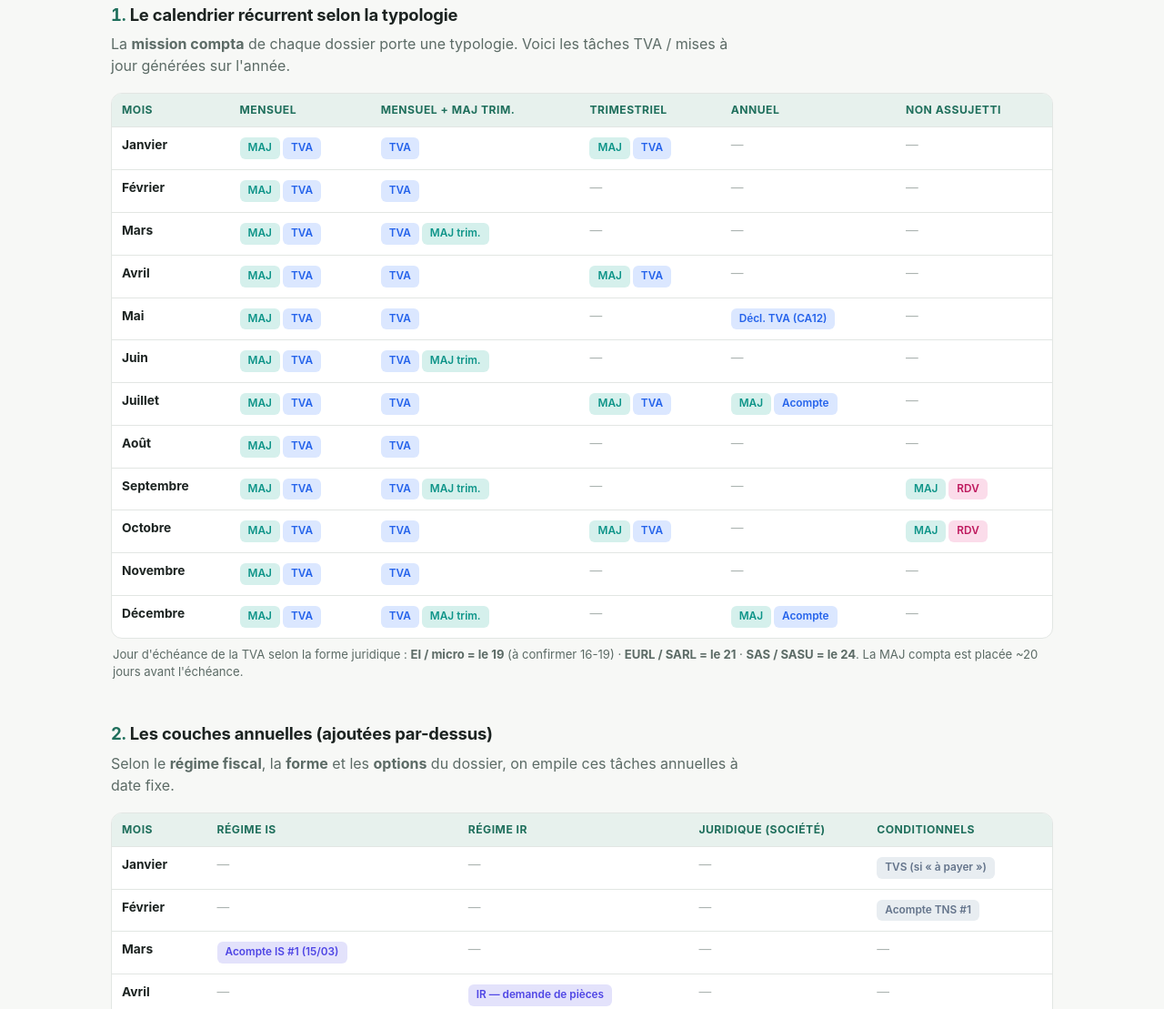
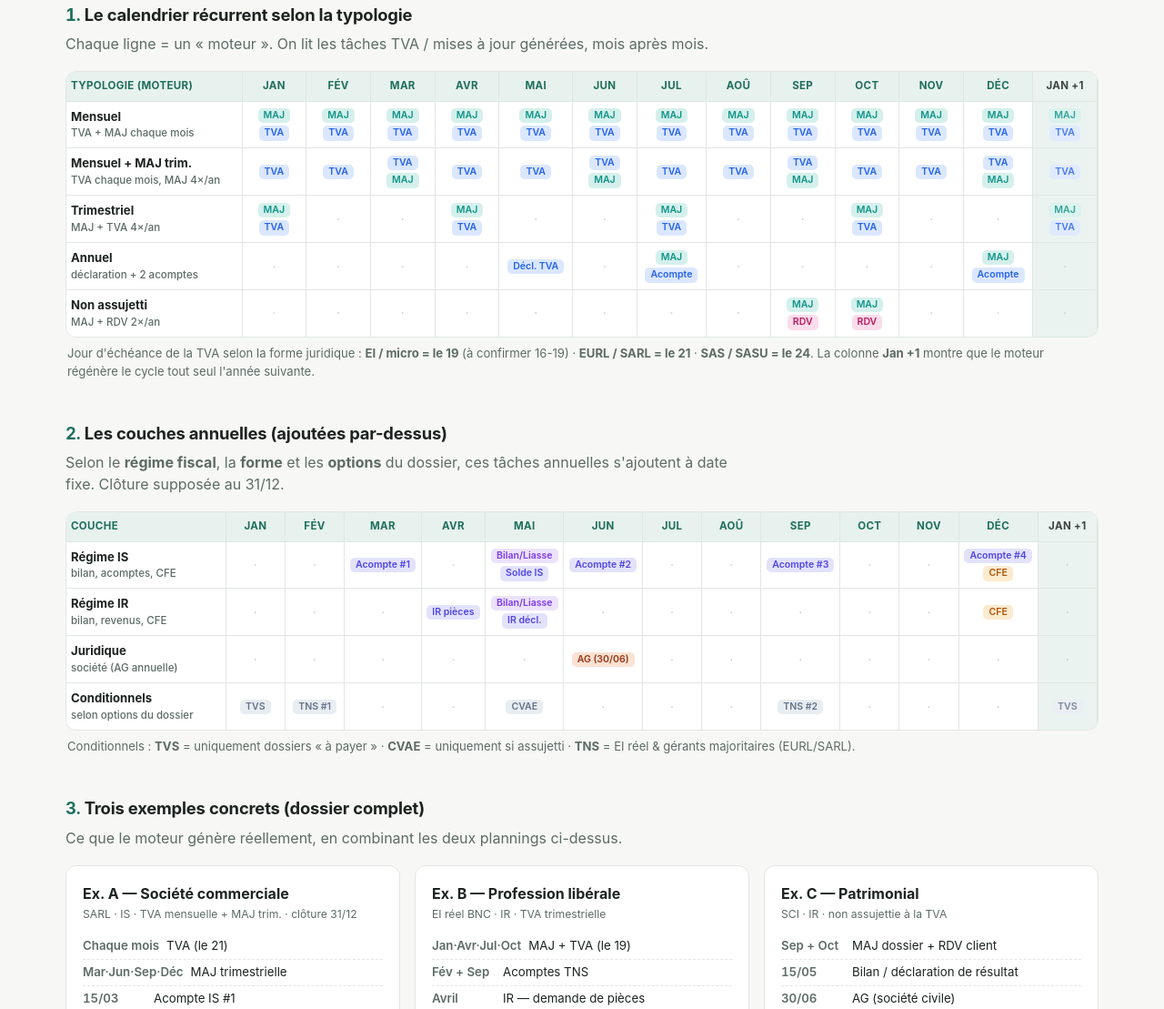
Before and after one commit to rl-akei/pb-notion-schema, a plain HTML site: page calendrier-moteur.html in a window 1280 px wide. Shown: the part 376-1485 px from the top of the page at 91% size. Drawn offline with Linux system fonts and the light colour scheme.

Commit message:
Calendrier moteur : passage en planning horizontal (mois en colonnes, janvier -> janvier N+1)
Co-Authored-By: Claude Opus 4.8 (1M context) <noreply@anthropic.com>

```diff
--- a/calendrier-moteur.html
+++ b/calendrier-moteur.html
@@ -21,7 +21,7 @@
   body{margin:0;background:var(--bg);color:var(--ink);
     font-family:-apple-system,BlinkMacSystemFont,"Segoe UI",Roboto,Helvetica,Arial,sans-serif;
     line-height:1.5;-webkit-font-smoothing:antialiased}
-  .wrap{max-width:1080px;margin:0 auto;padding:40px 22px 80px}
+  .wrap{max-width:1180px;margin:0 auto;padding:40px 22px 80px}
   header{border-left:4px solid var(--accent);padding:4px 0 4px 18px;margin-bottom:8px}
   h1{font-size:1.7rem;margin:0 0 4px;letter-spacing:-.02em}
   .sub{color:var(--muted);font-size:.95rem;margin:0}
@@ -29,7 +29,7 @@
     font-size:.72rem;padding:3px 10px;border-radius:20px;margin-top:12px;letter-spacing:.02em}
   h2{font-size:1.15rem;margin:44px 0 6px;letter-spacing:-.01em}
   h2 .n{color:var(--accent);font-variant-numeric:tabular-nums}
-  .lead{color:var(--muted);max-width:70ch;margin:0 0 18px}
+  .lead{color:var(--muted);max-width:74ch;margin:0 0 18px}
   .legend{display:flex;flex-wrap:wrap;gap:8px;margin:14px 0 6px}
   .chip{display:inline-flex;align-items:center;gap:6px;font-size:.74rem;font-weight:600;
     padding:3px 9px;border-radius:6px;white-space:nowrap}
@@ -39,14 +39,23 @@
   .c-cond{background:var(--cond-b);color:var(--cond)} .c-rdv{background:var(--rdv-b);color:var(--rdv)}
   .scroll{overflow-x:auto;-webkit-overflow-scrolling:touch;border:1px solid var(--line);
     border-radius:12px;background:var(--card)}
-  table{border-collapse:collapse;width:100%;min-width:720px;font-size:.86rem}
-  th,td{padding:9px 11px;text-align:left;vertical-align:top;border-bottom:1px solid var(--line)}
-  thead th{background:var(--accent-soft);color:var(--accent);font-size:.76rem;text-transform:uppercase;
-    letter-spacing:.04em;position:sticky;top:0}
-  tbody tr:last-child td{border-bottom:none}
-  .mois{font-weight:700;white-space:nowrap;color:var(--ink)}
-  td .chip{margin:2px 3px 2px 0}
-  .dash{color:var(--muted);opacity:.5}
+  table{border-collapse:collapse;width:100%;font-size:.86rem}
+  /* --- calendrier horizontal --- */
+  .cal{min-width:1080px}
+  .cal th,.cal td{padding:7px 5px;text-align:center;border-bottom:1px solid var(--line);
+    border-right:1px solid var(--line);vertical-align:middle}
+  .cal thead th{background:var(--accent-soft);color:var(--accent);font-size:.72rem;text-transform:uppercase;
+    letter-spacing:.03em;position:sticky;top:0;min-width:64px}
+  .cal th:first-child,.cal td:first-child{position:sticky;left:0;z-index:2;text-align:left;
+    font-weight:700;min-width:172px;background:var(--card);box-shadow:1px 0 0 var(--line)}
+  .cal thead th:first-child{z-index:3;background:var(--accent-soft)}
+  .cal tbody tr:last-child td{border-bottom:none}
+  .cal .m1{color:var(--ink);background:var(--accent-soft);opacity:.85}
+  .cal .role{display:block;font-size:.82rem}
+  .cal .role small{display:block;color:var(--muted);font-weight:500;font-size:.72rem}
+  .cal .cell{display:flex;flex-direction:column;gap:3px;align-items:center}
+  .cal .cell .chip{font-size:.66rem;padding:2px 6px;white-space:normal;line-height:1.2;border-radius:5px}
+  .dash{color:var(--muted);opacity:.35}
   .note{font-size:.82rem;color:var(--muted);margin:8px 2px 0}
   .cards{display:grid;grid-template-columns:repeat(auto-fit,minmax(300px,1fr));gap:16px;margin-top:16px}
   .card{background:var(--card);border:1px solid var(--line);border-radius:12px;padding:18px 18px 14px}
@@ -55,7 +64,7 @@
   .card ul{margin:0;padding:0;list-style:none;font-size:.83rem}
   .card li{display:flex;gap:8px;padding:4px 0;border-bottom:1px dashed var(--line)}
   .card li:last-child{border-bottom:none}
-  .card li b{min-width:62px;color:var(--muted);font-weight:600;font-variant-numeric:tabular-nums}
+  .card li b{min-width:70px;color:var(--muted);font-weight:600;font-variant-numeric:tabular-nums}
   .total{margin-top:10px;font-size:.8rem;color:var(--accent);font-weight:700}
   .valid{background:var(--card);border:1px solid var(--line);border-radius:12px;padding:6px 20px}
   .valid ol{margin:14px 0;padding-left:20px}
@@ -63,7 +72,7 @@
   .valid li b{color:var(--ink)}
   .q{color:var(--accent);font-weight:700}
   footer{margin-top:50px;padding-top:16px;border-top:1px solid var(--line);color:var(--muted);font-size:.8rem}
-  @media print{ body{background:#fff} .scroll{overflow:visible} table{min-width:0} .wrap{padding:0} }
+  @media print{ body{background:#fff} .scroll{overflow:visible} .cal{min-width:0;font-size:.7rem} .wrap{padding:0} }
 </style>
 </head>
 <body>
@@ -78,8 +87,9 @@
   <p class="lead" style="margin-top:22px">
     Le système génère automatiquement les tâches d'un dossier à partir de 4 informations :
     la <b>typologie</b> de la mission compta, le <b>régime fiscal</b> (IS/IR), la <b>forme juridique</b>
-    et quelques <b>options</b> (TVS, CVAE, TNS). Ce document montre, mois par mois, ce que chaque « moteur »
-    produit. Merci de vérifier que ça colle à la réalité du cabinet et de trancher les points en fin de page.
+    et quelques <b>options</b> (TVS, CVAE, TNS). Ce planning se lit de gauche à droite, de janvier à janvier
+    de l'année suivante (la dernière colonne montre que le cycle <b>repart automatiquement</b>).
+    Merci de vérifier que ça colle à la réalité du cabinet et de trancher les points en fin de page.
   </p>
 
   <div class="legend">
@@ -94,53 +104,179 @@
   </div>
 
   <h2><span class="n">1.</span> Le calendrier récurrent selon la typologie</h2>
-  <p class="lead">La <b>mission compta</b> de chaque dossier porte une typologie. Voici les tâches TVA / mises à jour générées sur l'année.</p>
+  <p class="lead">Chaque ligne = un « moteur ». On lit les tâches TVA / mises à jour générées, mois après mois.</p>
   <div class="scroll">
-  <table>
+  <table class="cal">
     <thead><tr>
-      <th>Mois</th><th>Mensuel</th><th>Mensuel + MAJ trim.</th><th>Trimestriel</th><th>Annuel</th><th>Non assujetti</th>
+      <th>Typologie (moteur)</th>
+      <th>Jan</th><th>Fév</th><th>Mar</th><th>Avr</th><th>Mai</th><th>Jun</th><th>Jul</th><th>Aoû</th><th>Sep</th><th>Oct</th><th>Nov</th><th>Déc</th><th class="m1">Jan +1</th>
     </tr></thead>
     <tbody>
-      <tr><td class="mois">Janvier</td><td><span class="chip c-maj">MAJ</span><span class="chip c-tva">TVA</span></td><td><span class="chip c-tva">TVA</span></td><td><span class="chip c-maj">MAJ</span><span class="chip c-tva">TVA</span></td><td><span class="dash">—</span></td><td><span class="dash">—</span></td></tr>
-      <tr><td class="mois">Février</td><td><span class="chip c-maj">MAJ</span><span class="chip c-tva">TVA</span></td><td><span class="chip c-tva">TVA</span></td><td><span class="dash">—</span></td><td><span class="dash">—</span></td><td><span class="dash">—</span></td></tr>
-      <tr><td class="mois">Mars</td><td><span class="chip c-maj">MAJ</span><span class="chip c-tva">TVA</span></td><td><span class="chip c-tva">TVA</span><span class="chip c-maj">MAJ trim.</span></td><td><span class="dash">—</span></td><td><span class="dash">—</span></td><td><span class="dash">—</span></td></tr>
-      <tr><td class="mois">Avril</td><td><span class="chip c-maj">MAJ</span><span class="chip c-tva">TVA</span></td><td><span class="chip c-tva">TVA</span></td><td><span class="chip c-maj">MAJ</span><span class="chip c-tva">TVA</span></td><td><span class="dash">—</span></td><td><span class="dash">—</span></td></tr>
-      <tr><td class="mois">Mai</td><td><span class="chip c-maj">MAJ</span><span class="chip c-tva">TVA</span></td><td><span class="chip c-tva">TVA</span></td><td><span class="dash">—</span></td><td><span class="chip c-tva">Décl. TVA (CA12)</span></td><td><span class="dash">—</span></td></tr>
-      <tr><td class="mois">Juin</td><td><span class="chip c-maj">MAJ</span><span class="chip c-tva">TVA</span></td><td><span class="chip c-tva">TVA</span><span class="chip c-maj">MAJ trim.</span></td><td><span class="dash">—</span></td><td><span class="dash">—</span></td><td><span class="dash">—</span></td></tr>
-      <tr><td class="mois">Juillet</td><td><span class="chip c-maj">MAJ</span><span class="chip c-tva">TVA</span></td><td><span class="chip c-tva">TVA</span></td><td><span class="chip c-maj">MAJ</span><span class="chip c-tva">TVA</span></td><td><span class="chip c-maj">MAJ</span><span class="chip c-tva">Acompte</span></td><td><span class="dash">—</span></td></tr>
-      <tr><td class="mois">Août</td><td><span class="chip c-maj">MAJ</span><span class="chip c-tva">TVA</span></td><td><span class="chip c-tva">TVA</span></td><td><span class="dash">—</span></td><td><span class="dash">—</span></td><td><span class="dash">—</span></td></tr>
-      <tr><td class="mois">Septembre</td><td><span class="chip c-maj">MAJ</span><span class="chip c-tva">TVA</span></td><td><span class="chip c-tva">TVA</span><span class="chip c-maj">MAJ trim.</span></td><td><span class="dash">—</span></td><td><span class="dash">—</span></td><td><span class="chip c-maj">MAJ</span><span class="chip c-rdv">RDV</span></td></tr>
-      <tr><td class="mois">Octobre</td><td><span class="chip c-maj">MAJ</span><span class="chip c-tva">TVA</span></td><td><span class="chip c-tva">TVA</span></td><td><span class="chip c-maj">MAJ</span><span class="chip c-tva">TVA</span></td><td><span class="dash">—</span></td><td><span class="chip c-maj">MAJ</span><span class="chip c-rdv">RDV</span></td></tr>
-      <tr><td class="mois">Novembre</td><td><span class="chip c-maj">MAJ</span><span class="chip c-tva">TVA</span></td><td><span class="chip c-tva">TVA</span></td><td><span class="dash">—</span></td><td><span class="dash">—</span></td><td><span class="dash">—</span></td></tr>
-      <tr><td class="mois">Décembre</td><td><span class="chip c-maj">MAJ</span><span class="chip c-tva">TVA</span></td><td><span class="chip c-tva">TVA</span><span class="chip c-maj">MAJ trim.</span></td><td><span class="dash">—</span></td><td><span class="chip c-maj">MAJ</span><span class="chip c-tva">Acompte</span></td><td><span class="dash">—</span></td></tr>
+      <tr>
+        <td><span class="role">Mensuel<small>TVA + MAJ chaque mois</small></span></td>
+        <td><div class="cell"><span class="chip c-maj">MAJ</span><span class="chip c-tva">TVA</span></div></td>
+        <td><div class="cell"><span class="chip c-maj">MAJ</span><span class="chip c-tva">TVA</span></div></td>
+        <td><div class="cell"><span class="chip c-maj">MAJ</span><span class="chip c-tva">TVA</span></div></td>
+        <td><div class="cell"><span class="chip c-maj">MAJ</span><span class="chip c-tva">TVA</span></div></td>
+        <td><div class="cell"><span class="chip c-maj">MAJ</span><span class="chip c-tva">TVA</span></div></td>
+        <td><div class="cell"><span class="chip c-maj">MAJ</span><span class="chip c-tva">TVA</span></div></td>
+        <td><div class="cell"><span class="chip c-maj">MAJ</span><span class="chip c-tva">TVA</span></div></td>
+        <td><div class="cell"><span class="chip c-maj">MAJ</span><span class="chip c-tva">TVA</span></div></td>
+        <td><div class="cell"><span class="chip c-maj">MAJ</span><span class="chip c-tva">TVA</span></div></td>
+        <td><div class="cell"><span class="chip c-maj">MAJ</span><span class="chip c-tva">TVA</span></div></td>
+        <td><div class="cell"><span class="chip c-maj">MAJ</span><span class="chip c-tva">TVA</span></div></td>
+        <td><div class="cell"><span class="chip c-maj">MAJ</span><span class="chip c-tva">TVA</span></div></td>
+        <td class="m1"><div class="cell"><span class="chip c-maj">MAJ</span><span class="chip c-tva">TVA</span></div></td>
+      </tr>
+      <tr>
+        <td><span class="role">Mensuel + MAJ trim.<small>TVA chaque mois, MAJ 4×/an</small></span></td>
+        <td><div class="cell"><span class="chip c-tva">TVA</span></div></td>
+        <td><div class="cell"><span class="chip c-tva">TVA</span></div></td>
+        <td><div class="cell"><span class="chip c-tva">TVA</span><span class="chip c-maj">MAJ</span></div></td>
+        <td><div class="cell"><span class="chip c-tva">TVA</span></div></td>
+        <td><div class="cell"><span class="chip c-tva">TVA</span></div></td>
+        <td><div class="cell"><span class="chip c-tva">TVA</span><span class="chip c-maj">MAJ</span></div></td>
+        <td><div class="cell"><span class="chip c-tva">TVA</span></div></td>
+        <td><div class="cell"><span class="chip c-tva">TVA</span></div></td>
+        <td><div class="cell"><span class="chip c-tva">TVA</span><span class="chip c-maj">MAJ</span></div></td>
+        <td><div class="cell"><span class="chip c-tva">TVA</span></div></td>
+        <td><div class="cell"><span class="chip c-tva">TVA</span></div></td>
+        <td><div class="cell"><span class="chip c-tva">TVA</span><span class="chip c-maj">MAJ</span></div></td>
+        <td class="m1"><div class="cell"><span class="chip c-tva">TVA</span></div></td>
+      </tr>
+      <tr>
+        <td><span class="role">Trimestriel<small>MAJ + TVA 4×/an</small></span></td>
+        <td><div class="cell"><span class="chip c-maj">MAJ</span><span class="chip c-tva">TVA</span></div></td>
+        <td><span class="dash">·</span></td>
+        <td><span class="dash">·</span></td>
+        <td><div class="cell"><span class="chip c-maj">MAJ</span><span class="chip c-tva">TVA</span></div></td>
+        <td><span class="dash">·</span></td>
+        <td><span class="dash">·</span></td>
+        <td><div class="cell"><span class="chip c-maj">MAJ</span><span class="chip c-tva">TVA</span></div></td>
+        <td><span class="dash">·</span></td>
+        <td><span class="dash">·</span></td>
+        <td><div class="cell"><span class="chip c-maj">MAJ</span><span class="chip c-tva">TVA</span></div></td>
+        <td><span class="dash">·</span></td>
+        <td><span class="dash">·</span></td>
+        <td class="m1"><div class="cell"><span class="chip c-maj">MAJ</span><span class="chip c-tva">TVA</span></div></td>
+      </tr>
+      <tr>
+        <td><span class="role">Annuel<small>déclaration + 2 acomptes</small></span></td>
+        <td><span class="dash">·</span></td>
+        <td><span class="dash">·</span></td>
+        <td><span class="dash">·</span></td>
+        <td><span class="dash">·</span></td>
+        <td><div class="cell"><span class="chip c-tva">Décl. TVA</span></div></td>
+        <td><span class="dash">·</span></td>
+        <td><div class="cell"><span class="chip c-maj">MAJ</span><span class="chip c-tva">Acompte</span></div></td>
+        <td><span class="dash">·</span></td>
+        <td><span class="dash">·</span></td>
+        <td><span class="dash">·</span></td>
+        <td><span class="dash">·</span></td>
+        <td><div class="cell"><span class="chip c-maj">MAJ</span><span class="chip c-tva">Acompte</span></div></td>
+        <td class="m1"><span class="dash">·</span></td>
+      </tr>
+      <tr>
+        <td><span class="role">Non assujetti<small>MAJ + RDV 2×/an</small></span></td>
+        <td><span class="dash">·</span></td>
+        <td><span class="dash">·</span></td>
+        <td><span class="dash">·</span></td>
+        <td><span class="dash">·</span></td>
+        <td><span class="dash">·</span></td>
+        <td><span class="dash">·</span></td>
+        <td><span class="dash">·</span></td>
+        <td><span class="dash">·</span></td>
+        <td><div class="cell"><span class="chip c-maj">MAJ</span><span class="chip c-rdv">RDV</span></div></td>
+        <td><div class="cell"><span class="chip c-maj">MAJ</span><span class="chip c-rdv">RDV</span></div></td>
+        <td><span class="dash">·</span></td>
+        <td><span class="dash">·</span></td>
+        <td class="m1"><span class="dash">·</span></td>
+      </tr>
     </tbody>
   </table>
   </div>
-  <p class="note">Jour d'échéance de la TVA selon la forme juridique : <b>EI / micro = le 19</b> (à confirmer 16-19) · <b>EURL / SARL = le 21</b> · <b>SAS / SASU = le 24</b>. La MAJ compta est placée ~20 jours avant l'échéance.</p>
+  <p class="note">Jour d'échéance de la TVA selon la forme juridique : <b>EI / micro = le 19</b> (à confirmer 16-19) · <b>EURL / SARL = le 21</b> · <b>SAS / SASU = le 24</b>. La colonne <b>Jan +1</b> montre que le moteur régénère le cycle tout seul l'année suivante.</p>
 
   <h2><span class="n">2.</span> Les couches annuelles (ajoutées par-dessus)</h2>
-  <p class="lead">Selon le <b>régime fiscal</b>, la <b>forme</b> et les <b>options</b> du dossier, on empile ces tâches annuelles à date fixe.</p>
+  <p class="lead">Selon le <b>régime fiscal</b>, la <b>forme</b> et les <b>options</b> du dossier, ces tâches annuelles s'ajoutent à date fixe. Clôture supposée au 31/12.</p>
   <div class="scroll">
-  <table>
+  <table class="cal">
     <thead><tr>
-      <th>Mois</th><th>Régime IS</th><th>Régime IR</th><th>Juridique (société)</th><th>Conditionnels</th>
+      <th>Couche</th>
+      <th>Jan</th><th>Fév</th><th>Mar</th><th>Avr</th><th>Mai</th><th>Jun</th><th>Jul</th><th>Aoû</th><th>Sep</th><th>Oct</th><th>Nov</th><th>Déc</th><th class="m1">Jan +1</th>
     </tr></thead>
     <tbody>
-      <tr><td class="mois">Janvier</td><td><span class="dash">—</span></td><td><span class="dash">—</span></td><td><span class="dash">—</span></td><td><span class="chip c-cond">TVS (si « à payer »)</span></td></tr>
-      <tr><td class="mois">Février</td><td><span class="dash">—</span></td><td><span class="dash">—</span></td><td><span class="dash">—</span></td><td><span class="chip c-cond">Acompte TNS #1</span></td></tr>
-      <tr><td class="mois">Mars</td><td><span class="chip c-is">Acompte IS #1 (15/03)</span></td><td><span class="dash">—</span></td><td><span class="dash">—</span></td><td><span class="dash">—</span></td></tr>
-      <tr><td class="mois">Avril</td><td><span class="dash">—</span></td><td><span class="chip c-is">IR — demande de pièces</span></td><td><span class="dash">—</span></td><td><span class="dash">—</span></td></tr>
-      <tr><td class="mois">Mai</td><td><span class="chip c-bilan">Bilan / Liasse (15/05)</span><span class="chip c-is">Solde IS</span></td><td><span class="chip c-bilan">Bilan / Liasse</span><span class="chip c-is">IR — déclaration</span></td><td><span class="dash">—</span></td><td><span class="chip c-cond">CVAE (18/05, si assujetti)</span></td></tr>
-      <tr><td class="mois">Juin</td><td><span class="chip c-is">Acompte IS #2 (15/06)</span></td><td><span class="dash">—</span></td><td><span class="chip c-ag">AG approbation (30/06)</span></td><td><span class="dash">—</span></td></tr>
-      <tr><td class="mois">Septembre</td><td><span class="chip c-is">Acompte IS #3 (15/09)</span></td><td><span class="dash">—</span></td><td><span class="dash">—</span></td><td><span class="chip c-cond">Acompte TNS #2</span></td></tr>
-      <tr><td class="mois">Décembre</td><td><span class="chip c-is">Acompte IS #4 (15/12)</span><span class="chip c-cfe">CFE (15/12)</span></td><td><span class="chip c-cfe">CFE (15/12)</span></td><td><span class="dash">—</span></td><td><span class="dash">—</span></td></tr>
+      <tr>
+        <td><span class="role">Régime IS<small>bilan, acomptes, CFE</small></span></td>
+        <td><span class="dash">·</span></td>
+        <td><span class="dash">·</span></td>
+        <td><div class="cell"><span class="chip c-is">Acompte #1</span></div></td>
+        <td><span class="dash">·</span></td>
+        <td><div class="cell"><span class="chip c-bilan">Bilan/Liasse</span><span class="chip c-is">Solde IS</span></div></td>
+        <td><div class="cell"><span class="chip c-is">Acompte #2</span></div></td>
+        <td><span class="dash">·</span></td>
+        <td><span class="dash">·</span></td>
+        <td><div class="cell"><span class="chip c-is">Acompte #3</span></div></td>
+        <td><span class="dash">·</span></td>
+        <td><span class="dash">·</span></td>
+        <td><div class="cell"><span class="chip c-is">Acompte #4</span><span class="chip c-cfe">CFE</span></div></td>
+        <td class="m1"><span class="dash">·</span></td>
+      </tr>
+      <tr>
+        <td><span class="role">Régime IR<small>bilan, revenus, CFE</small></span></td>
+        <td><span class="dash">·</span></td>
+        <td><span class="dash">·</span></td>
+        <td><span class="dash">·</span></td>
+        <td><div class="cell"><span class="chip c-is">IR pièces</span></div></td>
+        <td><div class="cell"><span class="chip c-bilan">Bilan/Liasse</span><span class="chip c-is">IR décl.</span></div></td>
+        <td><span class="dash">·</span></td>
+        <td><span class="dash">·</span></td>
+        <td><span class="dash">·</span></td>
+        <td><span class="dash">·</span></td>
+        <td><span class="dash">·</span></td>
+        <td><span class="dash">·</span></td>
+        <td><div class="cell"><span class="chip c-cfe">CFE</span></div></td>
+        <td class="m1"><span class="dash">·</span></td>
+      </tr>
+      <tr>
+        <td><span class="role">Juridique<small>société (AG annuelle)</small></span></td>
+        <td><span class="dash">·</span></td>
+        <td><span class="dash">·</span></td>
+        <td><span class="dash">·</span></td>
+        <td><span class="dash">·</span></td>
+        <td><span class="dash">·</span></td>
+        <td><div class="cell"><span class="chip c-ag">AG (30/06)</span></div></td>
+        <td><span class="dash">·</span></td>
+        <td><span class="dash">·</span></td>
+        <td><span class="dash">·</span></td>
+        <td><span class="dash">·</span></td>
+        <td><span class="dash">·</span></td>
+        <td><span class="dash">·</span></td>
+        <td class="m1"><span class="dash">·</span></td>
+      </tr>
+      <tr>
+        <td><span class="role">Conditionnels<small>selon options du dossier</small></span></td>
+        <td><div class="cell"><span class="chip c-cond">TVS</span></div></td>
+        <td><div class="cell"><span class="chip c-cond">TNS #1</span></div></td>
+        <td><span class="dash">·</span></td>
+        <td><span class="dash">·</span></td>
+        <td><div class="cell"><span class="chip c-cond">CVAE</span></div></td>
+        <td><span class="dash">·</span></td>
+        <td><span class="dash">·</span></td>
+        <td><span class="dash">·</span></td>
+        <td><div class="cell"><span class="chip c-cond">TNS #2</span></div></td>
+        <td><span class="dash">·</span></td>
+        <td><span class="dash">·</span></td>
+        <td><span class="dash">·</span></td>
+        <td class="m1"><div class="cell"><span class="chip c-cond">TVS</span></div></td>
+      </tr>
     </tbody>
   </table>
   </div>
-  <p class="note">Les mois sans ligne (janvier IS, juillet…) n'ont pas de tâche annuelle : seules les tâches récurrentes du tableau 1 s'appliquent. Clôture supposée au 31/12.</p>
+  <p class="note">Conditionnels : <b>TVS</b> = uniquement dossiers « à payer » · <b>CVAE</b> = uniquement si assujetti · <b>TNS</b> = EI réel & gérants majoritaires (EURL/SARL).</p>
 
   <h2><span class="n">3.</span> Trois exemples concrets (dossier complet)</h2>
-  <p class="lead">Ce que le moteur génère réellement, en combinant les deux tableaux ci-dessus.</p>
+  <p class="lead">Ce que le moteur génère réellement, en combinant les deux plannings ci-dessus.</p>
   <div class="cards">
 
     <div class="card">
```
